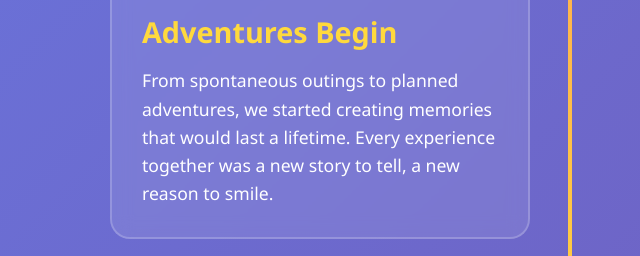
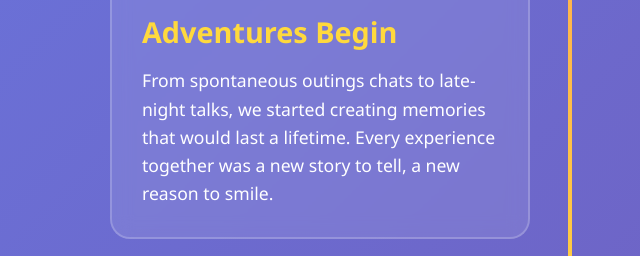
Before and after one commit to Ansh-0815/Happy-Birthday-Mehak, a plain HTML site: page timeline.html in a window 1280 px wide. Shown: the part 1146-1402 px from the top of the page, 70-710 px from the left. Drawn offline with Linux system fonts and the light colour scheme.

Commit message:
Fix HTML formatting and improve content clarity

```diff
--- a/timeline.html
+++ b/timeline.html
@@ -37,7 +37,7 @@
                 <div class="timeline-content">
                     <div class="timeline-icon">🎢</div>
                     <h3>Adventures Begin</h3>
-                    <p>From spontaneous outings to planned adventures, we started creating memories that would last a lifetime. Every experience together was a new story to tell, a new reason to smile.</p>
+                    <p>From spontaneous outings chats to late-night talks, we started creating memories that would last a lifetime. Every experience together was a new story to tell, a new reason to smile.</p>
                 </div>
             </div>
 
@@ -82,4 +82,5 @@
 
     <script src="script.js"></script>
 </body>
+
 </html>
```
